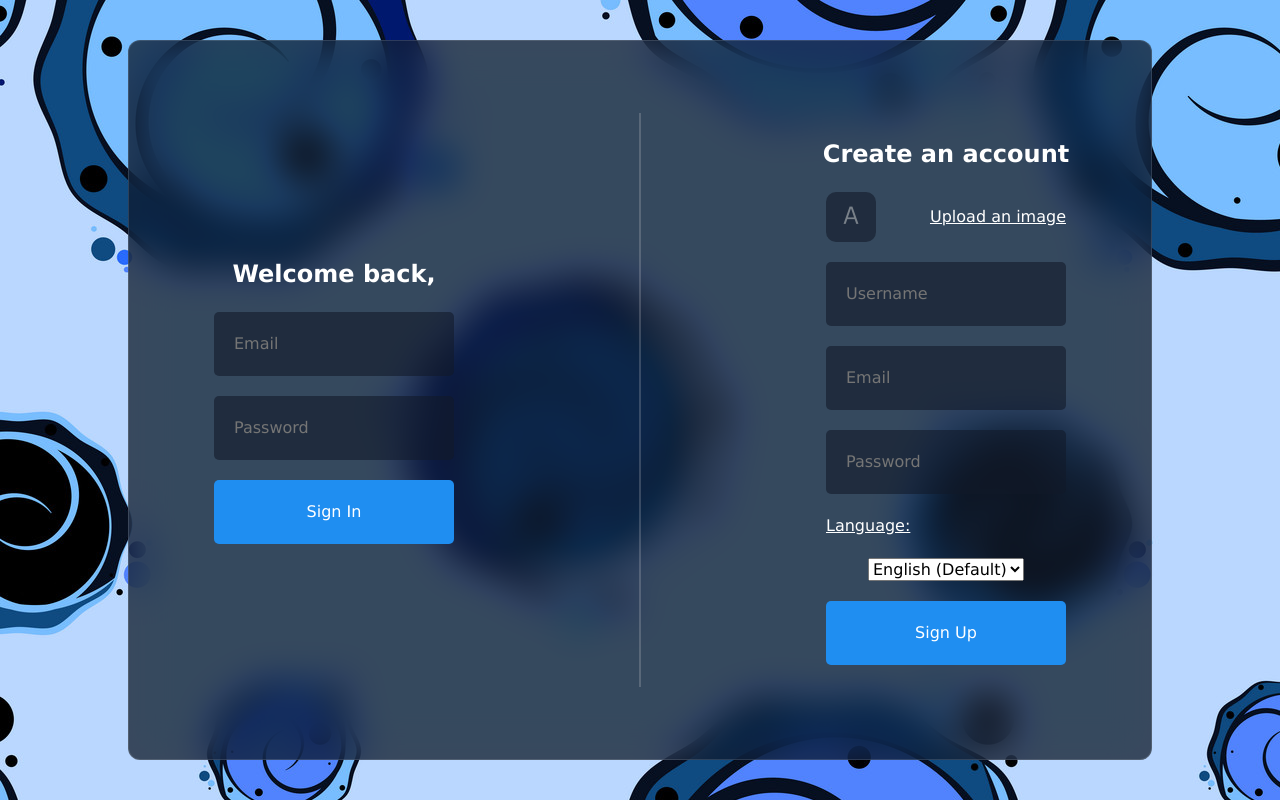
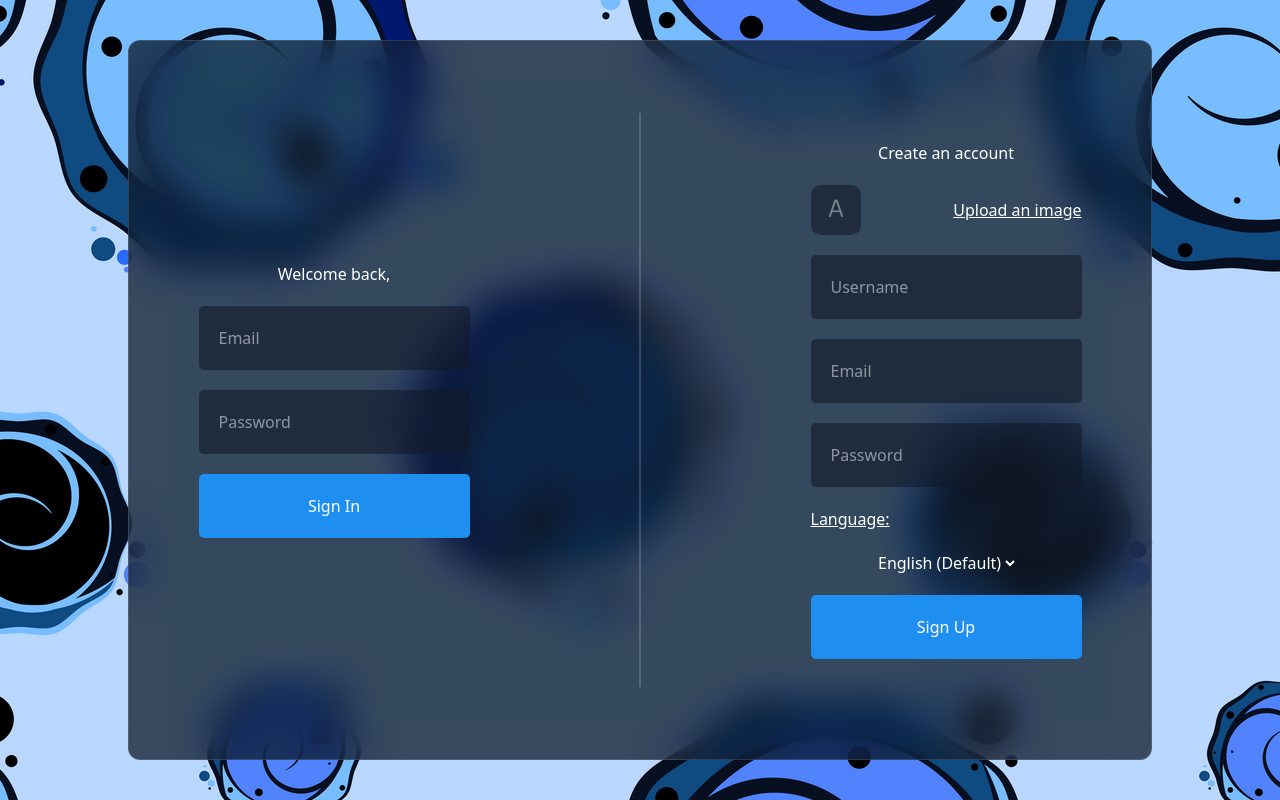
Before and after one commit to DhruvPokhriyal/sangam, a React (Vite) app: page / in a window 1280 px wide. Built offline with nearby package versions, Linux system fonts and the light colour scheme; no server answers.

Commit message:
feat: Add Tailwind CSS integration to index.css
This commit introduces Tailwind CSS by importing it into the index.css file. Additionally, it includes a commented-out CSS reset for better styling consistency across the application.

```diff
--- a/src/index.css
+++ b/src/index.css
@@ -3,6 +3,8 @@
   https://www.joshwcomeau.com/css/custom-css-reset/
 */
 
+@import "tailwindcss";
+/*
 *,
 *::before,
 *::after {
@@ -72,7 +74,7 @@ h6 {
     padding: 0;
     font-family: "Lucida Sans", "Lucida Sans Regular Lucida Grande",
         "Lucida Sans Unicode", Geneva, Verdana, sans-serif;
-}
+} */
 
 body {
     background-image: url("/bg.jpg");
```
